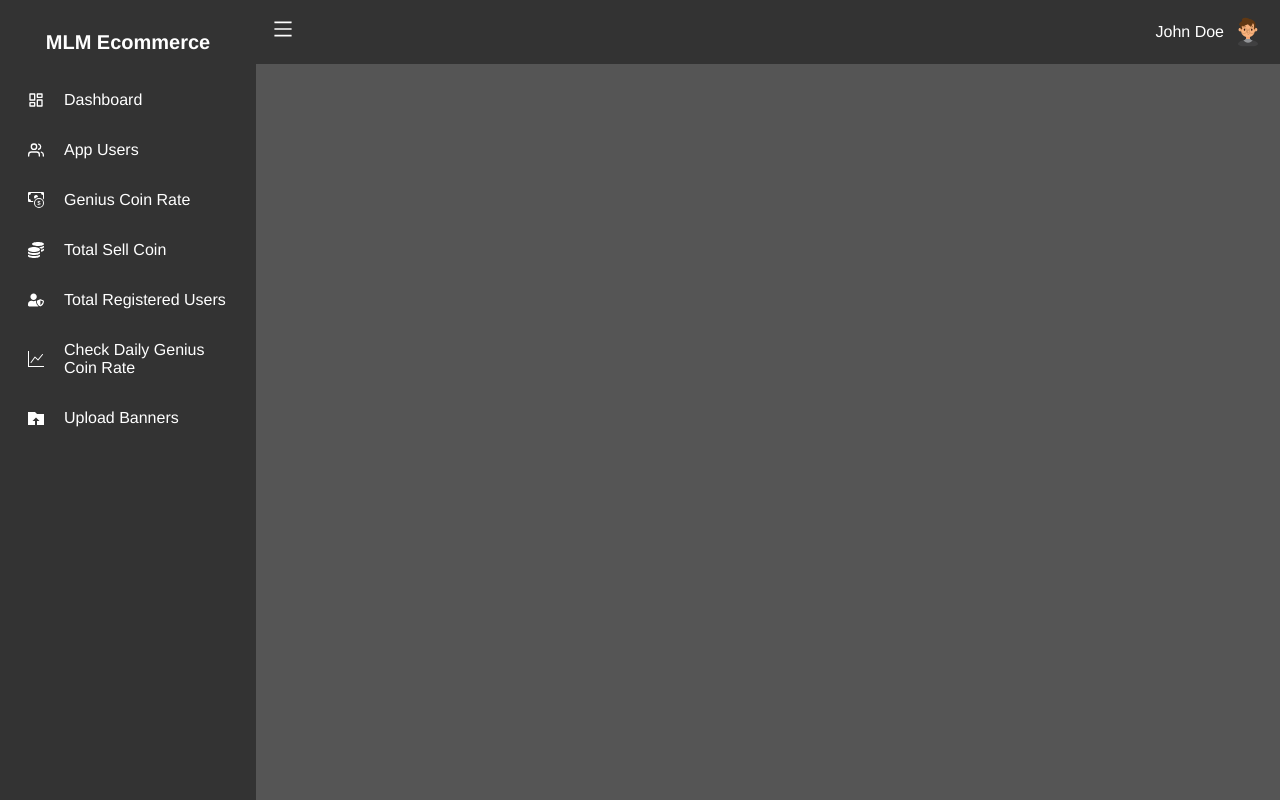
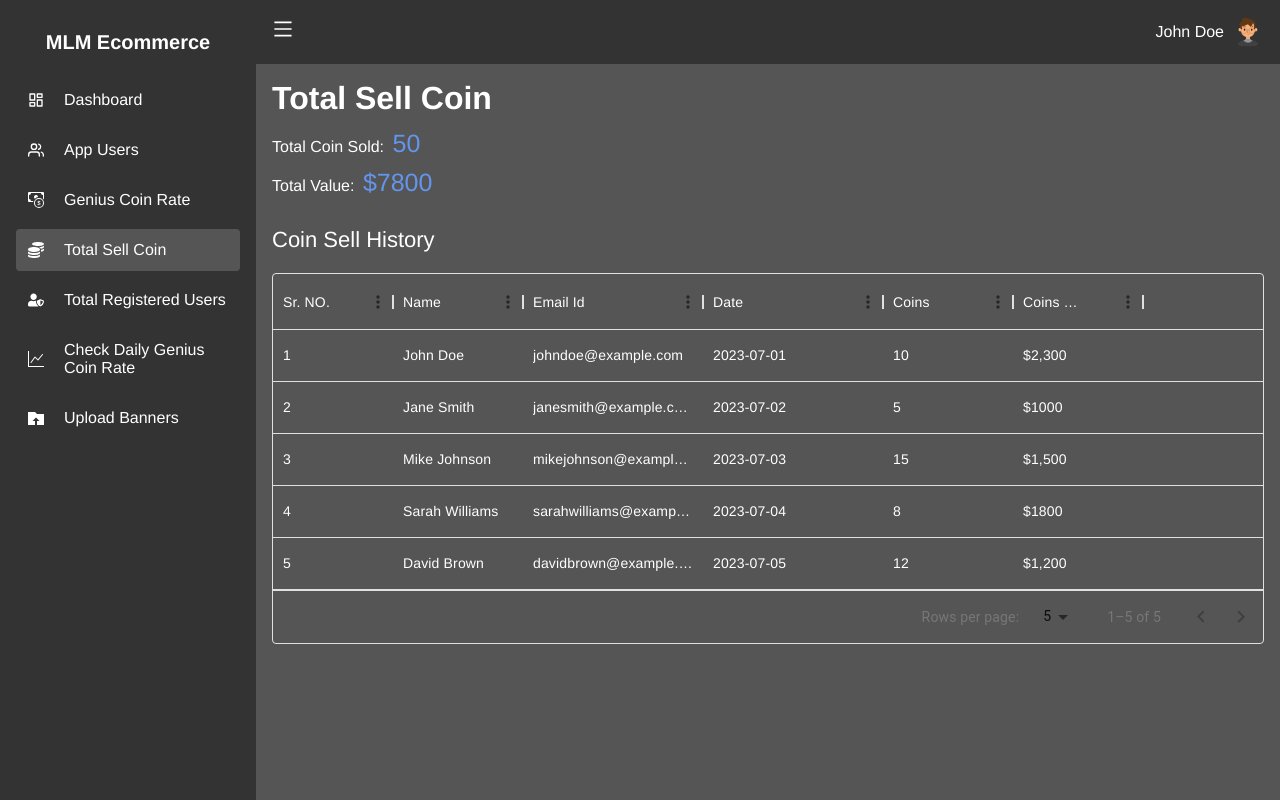
Before and after one commit to iamshiv007/MLM-ecommerce, a React (Create React App) app: page /totalSellCoin in a window 1280 px wide. Built offline with nearby package versions, Linux system fonts and the light colour scheme; the HTML template or start-up script is replaced by a standard one.

Commit message:
TotalSellCoin

```diff
--- a/src/App.js
+++ b/src/App.js
@@ -6,6 +6,7 @@ import NavigationMenu from './components/Layout/NavigationMenu';
 import Header from './components/Layout/Header';
 import AppUsers from './components/pages/Users';
 import GeniusCoinRate from './components/pages/GeniusCoinRate';
+import TotalSellCoin from './components/pages/TotalSellCoin';
 
 function App() {
 
@@ -25,6 +26,7 @@ function App() {
               <Route exact path="/" element={<Dashboard />} />
               <Route exact path="/users" element={<AppUsers />} />
               <Route exact path="/geniusCoinRate" element={<GeniusCoinRate />} />
+              <Route exact path="/totalSellCoin" element={<TotalSellCoin />} />
             </Routes>
           </div>
         </div>
--- a/src/components/Layout/NavigationMenu.jsx
+++ b/src/components/Layout/NavigationMenu.jsx
@@ -40,7 +40,7 @@ const NavigationMenu = () => {
             </NavLink>
           </li>
           <li>
-            <NavLink to="/total-sell-coin">
+            <NavLink to="/totalSellCoin">
               <span>
                 <FaCoins />
               </span>{" "}
--- a/src/components/pages/GeniusCoinRate.jsx
+++ b/src/components/pages/GeniusCoinRate.jsx
@@ -77,10 +77,6 @@ const rows = [
 const GeniusCoinRate = () => {
   const [gCoinRate, setGCoinRate] = useState(8.6);
 
-  const customCellClassName = (params) => {
-    return "custom-cell"; // CSS class for custom styling
-  };
-
   const [open, setOpen] = React.useState(false);
   const handleOpen = () => setOpen(true);
   const handleClose = () => setOpen(false);
@@ -102,20 +98,7 @@ const GeniusCoinRate = () => {
         </div>
 
         <div className="rateHistory">
-          <p className="">Genius Coin Rate History</p>
-          <div style={{ height: "100%", width: "100%" }}>
-            <DataGrid
-              rows={rows}
-              columns={columns}
-              initialState={{
-                pagination: {
-                  paginationModel: { page: 0, pageSize: 5 },
-                },
-              }}
-              pageSizeOptions={[5, 10]}
-              getCellClassName={customCellClassName}
-            />
-          </div>
+          <RateHistoryTable />
         </div>
 
         <div>
@@ -134,6 +117,31 @@ const GeniusCoinRate = () => {
 };
 
 export default GeniusCoinRate;
+
+const RateHistoryTable = () => {
+  const customCellClassName = (params) => {
+    return "custom-cell"; // CSS class for custom styling
+  };
+
+  return (
+    <>
+      <p className="">Genius Coin Rate History</p>
+      <div style={{ height: "100%", width: "100%" }}>
+        <DataGrid
+          rows={rows}
+          columns={columns}
+          initialState={{
+            pagination: {
+              paginationModel: { page: 0, pageSize: 5 },
+            },
+          }}
+          pageSizeOptions={[5, 10]}
+          getCellClassName={customCellClassName}
+        />
+      </div>
+    </>
+  );
+};
 
 const EditRateModal = ({
   handleOpen,
--- /dev/null
+++ b/src/components/pages/TotalSellCoin.jsx
@@ -0,0 +1,135 @@
+import React, { Fragment } from "react";
+import "../../styles/TotalSellCoin.css";
+import { DataGrid } from "@mui/x-data-grid";
+
+const columns = [
+  {
+    field: "id",
+    headerName: "Sr. NO.",
+    width: 120,
+    headerClassName: "usersHeader",
+  },
+  {
+    field: "name",
+    headerName: "Name",
+    width: 130,
+    headerClassName: "usersHeader",
+  },
+  {
+    field: "email",
+    headerName: "Email Id",
+    width: 180,
+    headerClassName: "usersHeader",
+  },
+  {
+    field: "date",
+    headerName: "Date",
+    width: 180,
+    headerClassName: "usersHeader",
+  },
+  {
+    field: "coins",
+    headerName: "Coins",
+    width: 130,
+    headerClassName: "usersHeader",
+  },
+  {
+    field: "coinsValue",
+    headerName: "Coins Value",
+    width: 130,
+    headerClassName: "usersHeader",
+  },
+];
+
+const rows = [
+  {
+    id: 1,
+    name: "John Doe",
+    email: "johndoe@example.com",
+    date: "2023-07-01",
+    coins: 10,
+    coinsValue: "$2,300",
+  },
+  {
+    id: 2,
+    name: "Jane Smith",
+    email: "janesmith@example.com",
+    date: "2023-07-02",
+    coins: 5,
+    coinsValue: "$1000",
+  },
+  {
+    id: 3,
+    name: "Mike Johnson",
+    email: "mikejohnson@example.com",
+    date: "2023-07-03",
+    coins: 15,
+    coinsValue: "$1,500",
+  },
+  {
+    id: 4,
+    name: "Sarah Williams",
+    email: "sarahwilliams@example.com",
+    date: "2023-07-04",
+    coins: 8,
+    coinsValue: "$1800",
+  },
+  {
+    id: 5,
+    name: "David Brown",
+    email: "davidbrown@example.com",
+    date: "2023-07-05",
+    coins: 12,
+    coinsValue: "$1,200",
+  },
+];
+
+const TotalSellCoin = () => {
+  return (
+    <Fragment>
+      <div className="totalSellCoinContainer">
+        <h1 style={{ marginBottom: "12px", color: "white" }}>
+          Total Sell Coin
+        </h1>
+
+        <p>
+          Total Coin Sold: <span>50</span>
+        </p>
+        <p>
+          Total Value: <span>$7800</span>
+        </p>
+
+        <div className="sellHistory">
+          <TotalSellHisory />
+        </div>
+      </div>
+    </Fragment>
+  );
+};
+
+export default TotalSellCoin;
+
+const TotalSellHisory = () => {
+  const customCellClassName = (params) => {
+    return "custom-cell"; // CSS class for custom styling
+  };
+
+  return (
+    <>
+      <p className="">Coin Sell History</p>
+      <div style={{ height: "100%", width: "100%" }}>
+        <DataGrid
+          rows={rows}
+          columns={columns}
+          initialState={{
+            pagination: {
+              paginationModel: { page: 0, pageSize: 5 },
+            },
+          }}
+          pageSizeOptions={[5, 10]}
+          getCellClassName={customCellClassName}
+        />
+      </div>
+    </>
+  );
+};
--- a/src/styles/GeniusCoinRate.css
+++ b/src/styles/GeniusCoinRate.css
@@ -16,7 +16,7 @@
   color: white;
   font-size: 22px;
   font-weight: 500;
-  margin-top: 40px;
+  margin-top: 30px;
   margin-bottom: 20px;
 }
 
--- /dev/null
+++ b/src/styles/TotalSellCoin.css
@@ -0,0 +1,24 @@
+.totalSellCoinContainer {
+  padding: 16px;
+}
+
+.totalSellCoinContainer > p:nth-child(2),
+.totalSellCoinContainer > p:nth-child(3) {
+  color: white;
+  margin-bottom: 10px;
+}
+
+.totalSellCoinContainer > p:nth-child(2) > span,
+.totalSellCoinContainer > p:nth-child(3) > span {
+  font-size: 25px;
+  padding: 4px;
+  color: #6495ed;
+}
+
+.totalSellCoinContainer .sellHistory > P:first-child {
+  color: white;
+  font-size: 22px;
+  font-weight: 500;
+  margin-top: 30px;
+  margin-bottom: 20px;
+}
```
